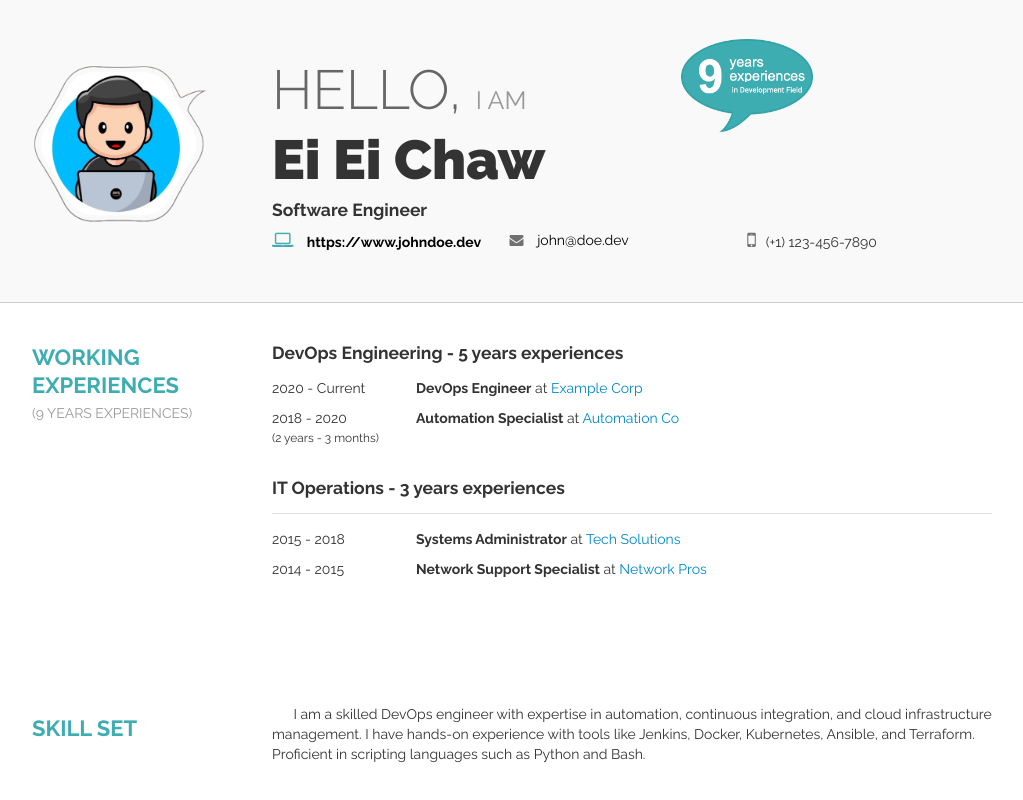
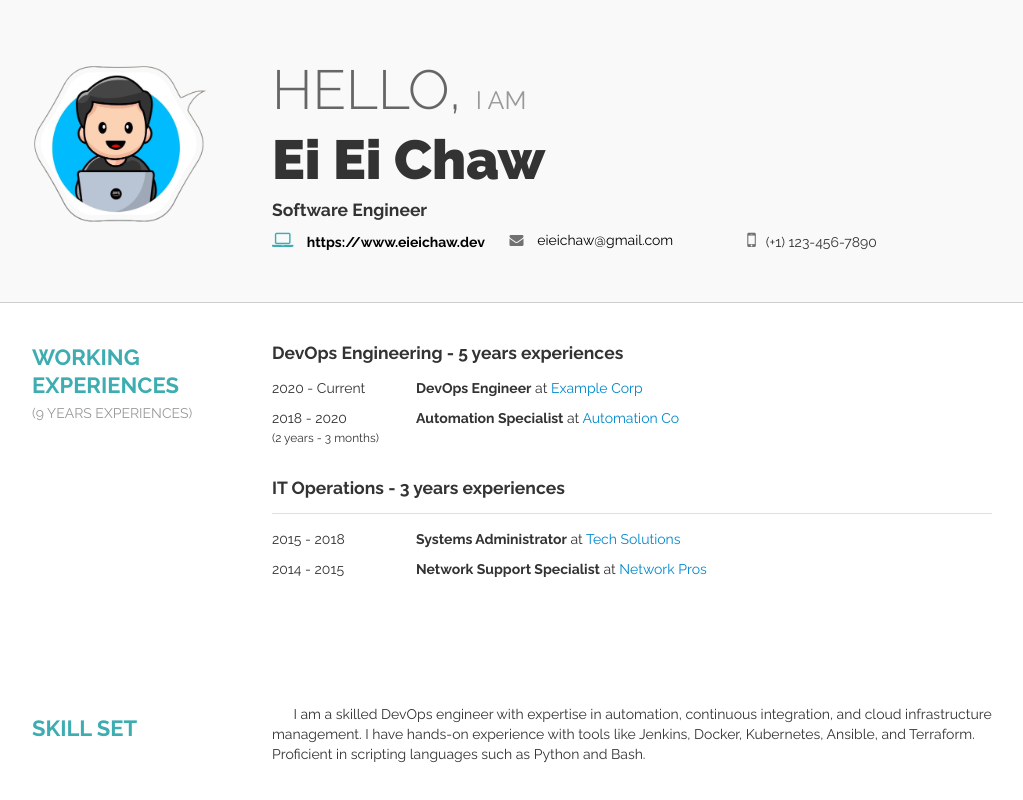
Before and after one commit to EiChaw/EiChaw.github.io, a plain HTML site: page 404.html in a window 1280 px wide. Shown: the top 800 px of the page, without its empty margins (118-1141 px from the left). Drawn offline with Linux system fonts and the light colour scheme; files whose address does not match are found by name.

Commit message:
Edited index and 404 pages

```diff
--- a/404.html
+++ b/404.html
@@ -29,15 +29,15 @@
                         <img src="img/aboutme.png" />
                     </div>
                     <div class="rightcontent-wrapper">
-                        <div class="experience-bubble"><img src="img/experience-bubble.png" /></div>
+                        <!-- <div class="experience-bubble"><img src="img/experience-bubble.png" /></div> -->
                         <h1 class="hello">Hello, <small>I am</small></h1>
                         <h1 class="name">Ei Ei Chaw</h1>
                         <h4>Software Engineer</h4>
                         <div class="contact-wrapper">
                             <div class="content"><a href="https://www.johndoe.dev" target="_blank"> <i
-                                        class="fa fa-laptop"></i><strong> https://www.johndoe.dev</strong></a></div>
+                                        class="fa fa-laptop"></i><strong> https://www.eieichaw.dev</strong></a></div>
                             <div class="content"><a href="mailto:john@doe.dev"> <i class="fa fa-envelope"></i>
-                                    john@doe.dev</a></div>
+                                    eieichaw@gmail.com</a></div>
                             <div class="content"><i class="fa fa-mobile"></i>(+1) 123-456-7890</div>
                             <div class="clearfix"></div>
                         </div>
```
Also changed, not shown: index.html (+3 -3 lines).
